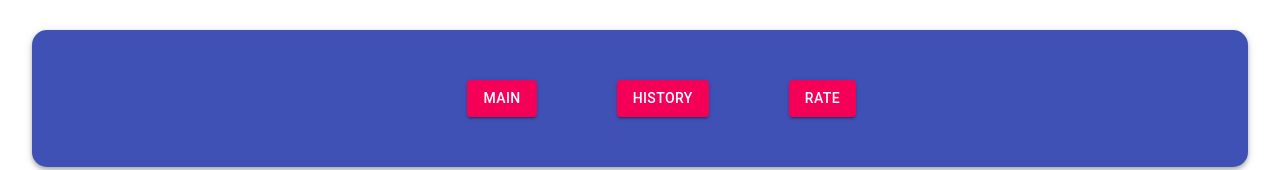
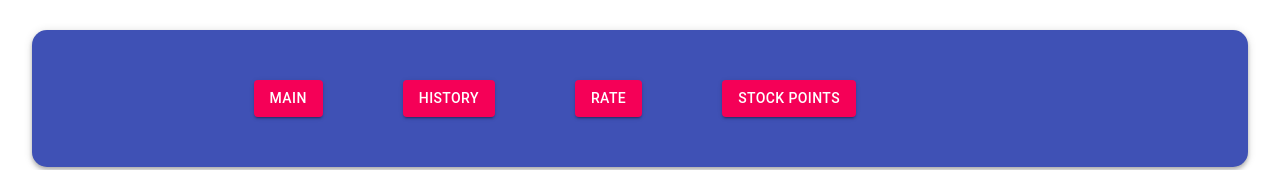
Before and after one commit to ThreeFive85/TradingDiary, a React (Create React App) app in the folder client/: page / in a window 1280 px wide. Shown: the top 170 px of the page. Built offline with nearby package versions, Linux system fonts and the light colour scheme; no server answers.

Commit message:
Fix: HeaderBar component

```diff
--- a/client/src/components/HeaderBar/HeaderBar.js
+++ b/client/src/components/HeaderBar/HeaderBar.js
@@ -21,6 +21,9 @@ const HeaderBar = () => {
           <Button component={Link} to="/complete" variant="contained" color="secondary">
             rate
           </Button>
+          <Button component={Link} to="/points" variant="contained" color="secondary">
+            stock points
+          </Button>
           </div>
         </Toolbar>
       </AppBar>
```
